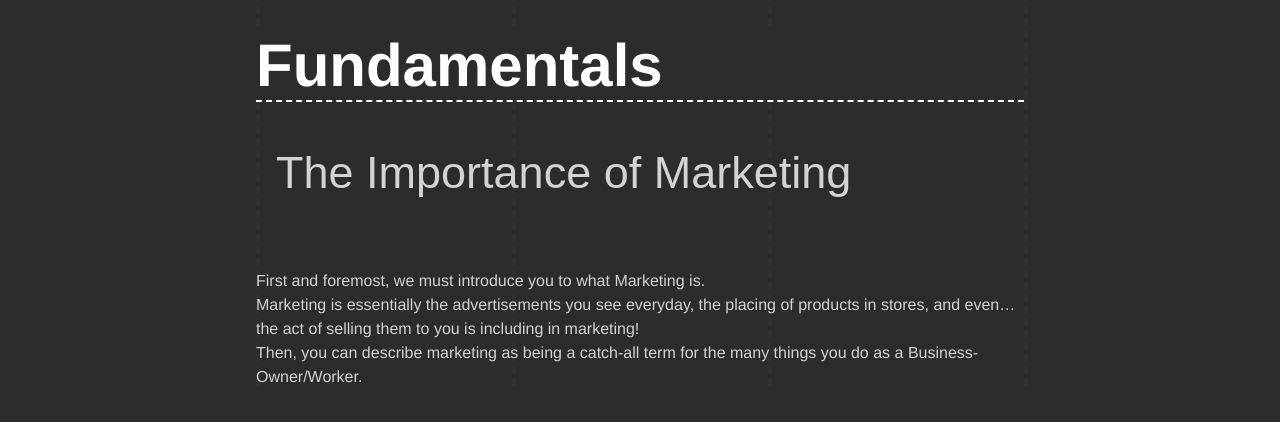
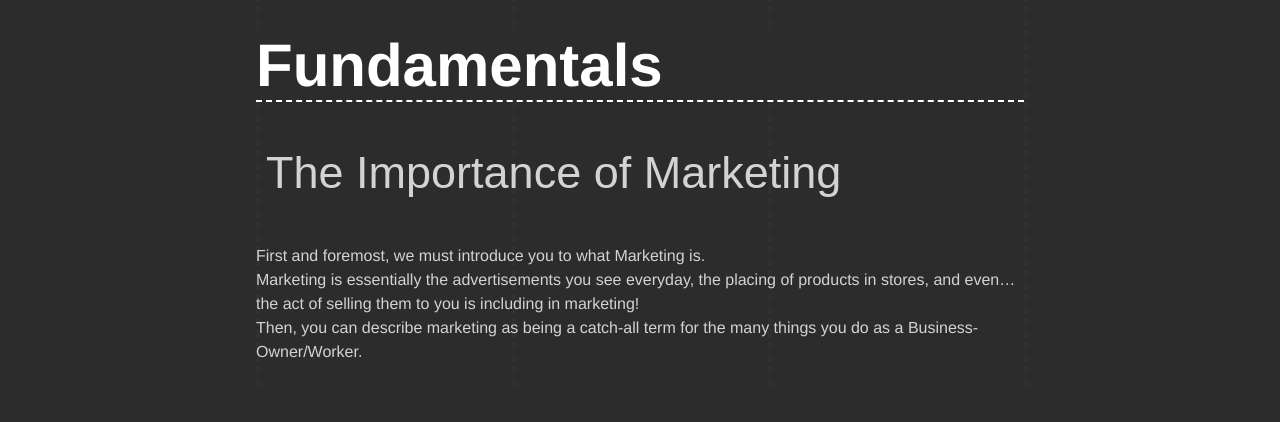
Before and after one commit to NicholasSutin/marketinghandbook, a plain HTML site: page index.html in a window 1280 px wide. Shown: the part 522-944 px from the top of the page. Drawn offline with Linux system fonts and the light colour scheme; a web font is replaced by a local one.

Commit message:
text1format2

```diff
--- a/styles.css
+++ b/styles.css
@@ -346,7 +346,7 @@ body {
 .blog h3{
     color:lightgray;
     font-family:Arial, Helvetica, sans-serif;
-    padding:10px;
+    padding-top:10px;
     display:block;
     font-size:45px;
     font-weight:lighter;
@@ -357,6 +357,7 @@ body {
     font-family: 'Helvetica Neue', Arial;
     font-weight:300;
     line-height:1.5;
-    padding-bottom:10px;
+    padding-bottom:20px;
     color:lightgray;
+    transform:translateY(-15px);
 }
```
